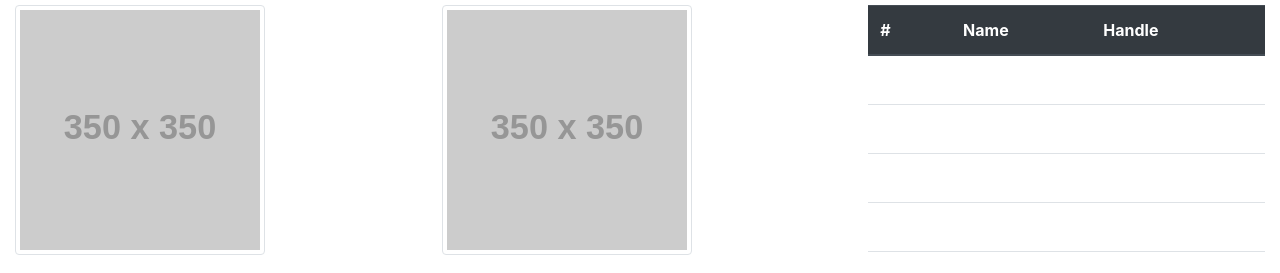
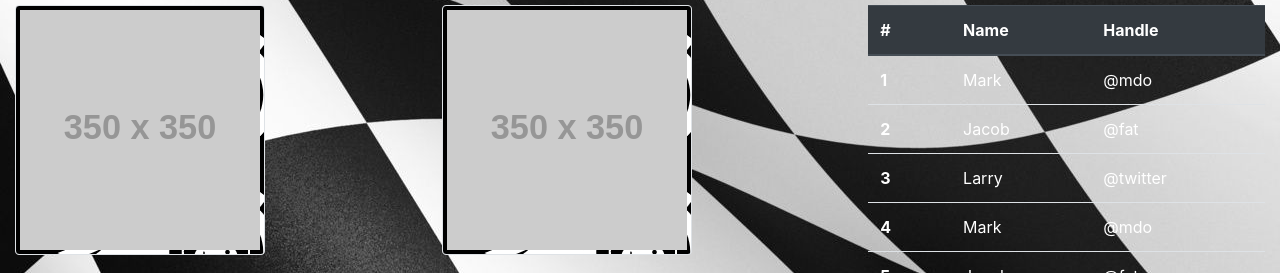
Before and after one commit to TristanGarvin/Merx, a website: page public/home.html in a window 1280 px wide. Shown: the part 109-382 px from the top of the page. Drawn offline with nearby package versions, Linux system fonts and the light colour scheme; placeholder pictures from the web are drawn by us.

Commit message:
fixed paths

```diff
--- a/public/css/style.css
+++ b/public/css/style.css
@@ -1,7 +1,7 @@
 
 img {
     width: 300px;
-    background-image: url("./images/logomakr.com:3PJpjV.png");
+    background-image: url("../images/logomakr.com:3PJpjV.png");
     max-width: 100%;
     height: auto;
   }
@@ -62,7 +62,7 @@ p3 {
 }
 
 body {
-    background-image: url("./images/finishline.jpg");
+    background-image: url("../images/finishline.jpg");
 }
 nav {
     color: blue;
--- a/public/css/style2.css
+++ b/public/css/style2.css
@@ -21,7 +21,7 @@ tr {
 }
 
 .backgroundHome {
-    background: url("../images/Checkered-flag-background.jpeg");
+    background: url("../images/finishline.jpg");
     min-height: 100%;
     min-width: 1024px;
 
--- a/public/home.html
+++ b/public/home.html
@@ -4,7 +4,7 @@
         <meta charset="UTF-8">
         <meta name="viewport" content="width=device-width, initial-scale=1.0">
         <link rel="stylesheet" href="https://cdn.jsdelivr.net/npm/bootstrap@4.5.3/dist/css/bootstrap.min.css" integrity="sha384-TX8t27EcRE3e/ihU7zmQxVncDAy5uIKz4rEkgIXeMed4M0jlfIDPvg6uqKI2xXr2" crossorigin="anonymous">
-        <link rel="stylesheet" href="../public/css/style.css">
+        <link rel="stylesheet" href="./css/style2.css">
         <title>Homepage</title>
     </head>
     <body class="backgroundHome">
```
Also changed, not shown: public/login.html (+1 -1 lines), images/Checkered-flag-background.jpeg (deleted).
